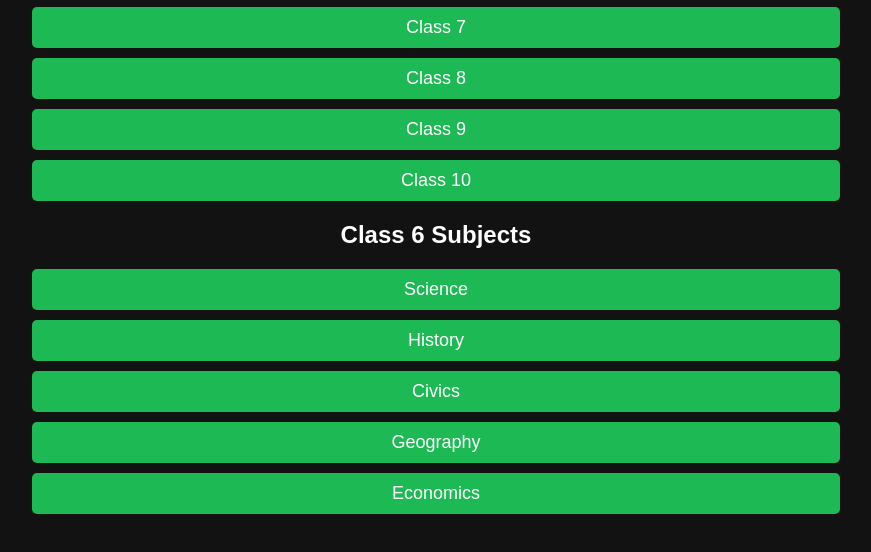
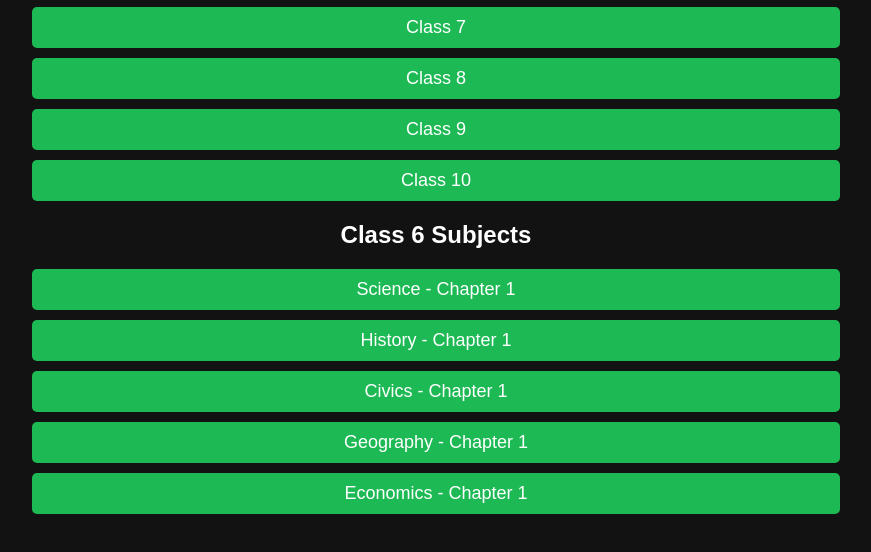
Before and after one commit to yashkaalra/my-new, a plain HTML site: page index.html in a window 1280 px wide. Both pictures are taken after a click on the button "Class 6". Shown: the part 152-704 px from the top of the page, without its empty margins (204-1075 px from the left). Drawn offline with Linux system fonts and the light colour scheme.

Commit message:
Update index.html

```diff
--- a/index.html
+++ b/index.html
@@ -14,10 +14,6 @@
             document.querySelectorAll('.subjects').forEach(el => el.classList.add('hidden'));
             document.getElementById('subjects-' + classId).classList.remove('hidden');
         }
-        function showChapters(subjectId) {
-            document.querySelectorAll('.chapters').forEach(el => el.classList.add('hidden'));
-            document.getElementById('chapters-' + subjectId).classList.remove('hidden');
-        }
     </script>
 </head>
 <body>
@@ -27,46 +23,50 @@
         <button class="button" onclick="showSubjects('7')">Class 7</button>
         <button class="button" onclick="showSubjects('8')">Class 8</button>
         <button class="button" onclick="showSubjects('9')">Class 9</button>
-        <button class="button" onclick="showSubjects('10')">Class 10</button><!-- Subjects for each class -->
+        <button class="button" onclick="showSubjects('10')">Class 10</button><!-- Subjects for each class with direct PDF links -->
     <div id="subjects-6" class="subjects hidden">
         <h2>Class 6 Subjects</h2>
-        <button class="button" onclick="window.open('https://ncert.nic.in/textbook.php?fesc1=0', '_blank')">Science</button>
-        <button class="button" onclick="window.open('https://ncert.nic.in/textbook.php?fhs1=0', '_blank')">History</button>
-        <button class="button" onclick="window.open('https://ncert.nic.in/textbook.php?fss1=0', '_blank')">Civics</button>
-        <button class="button" onclick="window.open('https://ncert.nic.in/textbook.php?feg1=0', '_blank')">Geography</button>
-        <button class="button" onclick="window.open('https://ncert.nic.in/textbook.php?fee1=0', '_blank')">Economics</button>
+        <button class="button" onclick="window.open('https://ncert.nic.in/textbook/pdf/fesc101.pdf', '_blank')">Science - Chapter 1</button>
+        <button class="button" onclick="window.open('https://ncert.nic.in/textbook/pdf/fhs101.pdf', '_blank')">History - Chapter 1</button>
+        <button class="button" onclick="window.open('https://ncert.nic.in/textbook/pdf/fss101.pdf', '_blank')">Civics - Chapter 1</button>
+        <button class="button" onclick="window.open('https://ncert.nic.in/textbook/pdf/feg101.pdf', '_blank')">Geography - Chapter 1</button>
+        <button class="button" onclick="window.open('https://ncert.nic.in/textbook/pdf/fee101.pdf', '_blank')">Economics - Chapter 1</button>
     </div>
+
     <div id="subjects-7" class="subjects hidden">
         <h2>Class 7 Subjects</h2>
-        <button class="button" onclick="window.open('https://ncert.nic.in/textbook.php?gesc1=0', '_blank')">Science</button>
-        <button class="button" onclick="window.open('https://ncert.nic.in/textbook.php?ghs1=0', '_blank')">History</button>
-        <button class="button" onclick="window.open('https://ncert.nic.in/textbook.php?gss1=0', '_blank')">Civics</button>
-        <button class="button" onclick="window.open('https://ncert.nic.in/textbook.php?geg1=0', '_blank')">Geography</button>
-        <button class="button" onclick="window.open('https://ncert.nic.in/textbook.php?gee1=0', '_blank')">Economics</button>
+        <button class="button" onclick="window.open('https://ncert.nic.in/textbook/pdf/gesc101.pdf', '_blank')">Science - Chapter 1</button>
+        <button class="button" onclick="window.open('https://ncert.nic.in/textbook/pdf/ghs101.pdf', '_blank')">History - Chapter 1</button>
+        <button class="button" onclick="window.open('https://ncert.nic.in/textbook/pdf/gss101.pdf', '_blank')">Civics - Chapter 1</button>
+        <button class="button" onclick="window.open('https://ncert.nic.in/textbook/pdf/geg101.pdf', '_blank')">Geography - Chapter 1</button>
+        <button class="button" onclick="window.open('https://ncert.nic.in/textbook/pdf/gee101.pdf', '_blank')">Economics - Chapter 1</button>
     </div>
+
     <div id="subjects-8" class="subjects hidden">
         <h2>Class 8 Subjects</h2>
-        <button class="button" onclick="window.open('https://ncert.nic.in/textbook.php?hesc1=0', '_blank')">Science</button>
-        <button class="button" onclick="window.open('https://ncert.nic.in/textbook.php?hhs1=0', '_blank')">History</button>
-        <button class="button" onclick="window.open('https://ncert.nic.in/textbook.php?hss1=0', '_blank')">Civics</button>
-        <button class="button" onclick="window.open('https://ncert.nic.in/textbook.php?heg1=0', '_blank')">Geography</button>
-        <button class="button" onclick="window.open('https://ncert.nic.in/textbook.php?hee1=0', '_blank')">Economics</button>
+        <button class="button" onclick="window.open('https://ncert.nic.in/textbook/pdf/hesc101.pdf', '_blank')">Science - Chapter 1</button>
+        <button class="button" onclick="window.open('https://ncert.nic.in/textbook/pdf/hhs101.pdf', '_blank')">History - Chapter 1</button>
+        <button class="button" onclick="window.open('https://ncert.nic.in/textbook/pdf/hss101.pdf', '_blank')">Civics - Chapter 1</button>
+        <button class="button" onclick="window.open('https://ncert.nic.in/textbook/pdf/heg101.pdf', '_blank')">Geography - Chapter 1</button>
+        <button class="button" onclick="window.open('https://ncert.nic.in/textbook/pdf/hee101.pdf', '_blank')">Economics - Chapter 1</button>
     </div>
+
     <div id="subjects-9" class="subjects hidden">
         <h2>Class 9 Subjects</h2>
-        <button class="button" onclick="window.open('https://ncert.nic.in/textbook.php?iesc1=0', '_blank')">Science</button>
-        <button class="button" onclick="window.open('https://ncert.nic.in/textbook.php?ihs1=0', '_blank')">History</button>
-        <button class="button" onclick="window.open('https://ncert.nic.in/textbook.php?iss1=0', '_blank')">Civics</button>
-        <button class="button" onclick="window.open('https://ncert.nic.in/textbook.php?ieg1=0', '_blank')">Geography</button>
-        <button class="button" onclick="window.open('https://ncert.nic.in/textbook.php?iee1=0', '_blank')">Economics</button>
+        <button class="button" onclick="window.open('https://ncert.nic.in/textbook/pdf/iesc101.pdf', '_blank')">Science - Chapter 1</button>
+        <button class="button" onclick="window.open('https://ncert.nic.in/textbook/pdf/ihs101.pdf', '_blank')">History - Chapter 1</button>
+        <button class="button" onclick="window.open('https://ncert.nic.in/textbook/pdf/iss101.pdf', '_blank')">Civics - Chapter 1</button>
+        <button class="button" onclick="window.open('https://ncert.nic.in/textbook/pdf/ieg101.pdf', '_blank')">Geography - Chapter 1</button>
+        <button class="button" onclick="window.open('https://ncert.nic.in/textbook/pdf/iee101.pdf', '_blank')">Economics - Chapter 1</button>
     </div>
+
     <div id="subjects-10" class="subjects hidden">
         <h2>Class 10 Subjects</h2>
-        <button class="button" onclick="window.open('https://ncert.nic.in/textbook.php?jesc1=0', '_blank')">Science</button>
-        <button class="button" onclick="window.open('https://ncert.nic.in/textbook.php?jhs1=0', '_blank')">History</button>
-        <button class="button" onclick="window.open('https://ncert.nic.in/textbook.php?jss1=0', '_blank')">Civics</button>
-        <button class="button" onclick="window.open('https://ncert.nic.in/textbook.php?jeg1=0', '_blank')">Geography</button>
-        <button class="button" onclick="window.open('https://ncert.nic.in/textbook.php?jee1=0', '_blank')">Economics</button>
+        <button class="button" onclick="window.open('https://ncert.nic.in/textbook/pdf/jesc101.pdf', '_blank')">Science - Chapter 1</button>
+        <button class="button" onclick="window.open('https://ncert.nic.in/textbook/pdf/jhs101.pdf', '_blank')">History - Chapter 1</button>
+        <button class="button" onclick="window.open('https://ncert.nic.in/textbook/pdf/jss101.pdf', '_blank')">Civics - Chapter 1</button>
+        <button class="button" onclick="window.open('https://ncert.nic.in/textbook/pdf/jeg101.pdf', '_blank')">Geography - Chapter 1</button>
+        <button class="button" onclick="window.open('https://ncert.nic.in/textbook/pdf/jee101.pdf', '_blank')">Economics - Chapter 1</button>
     </div>
 </div>
 
```
